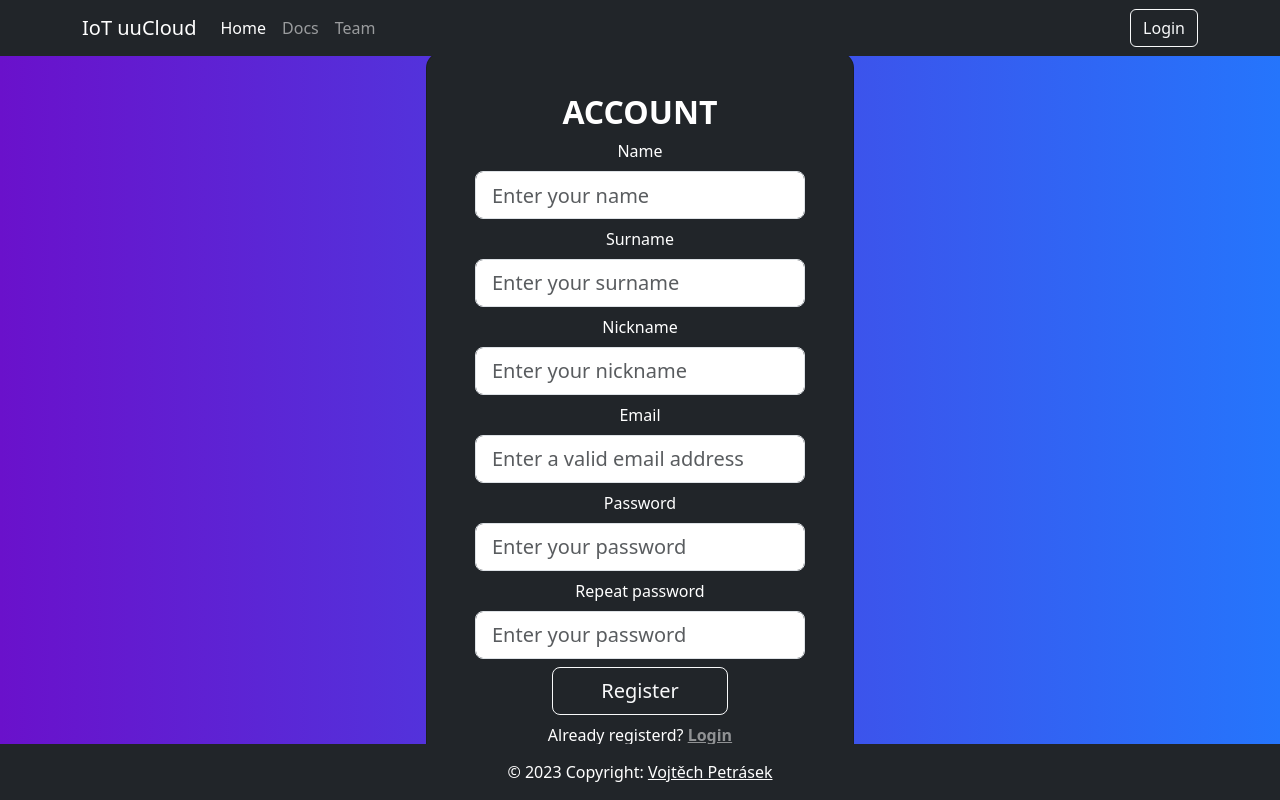
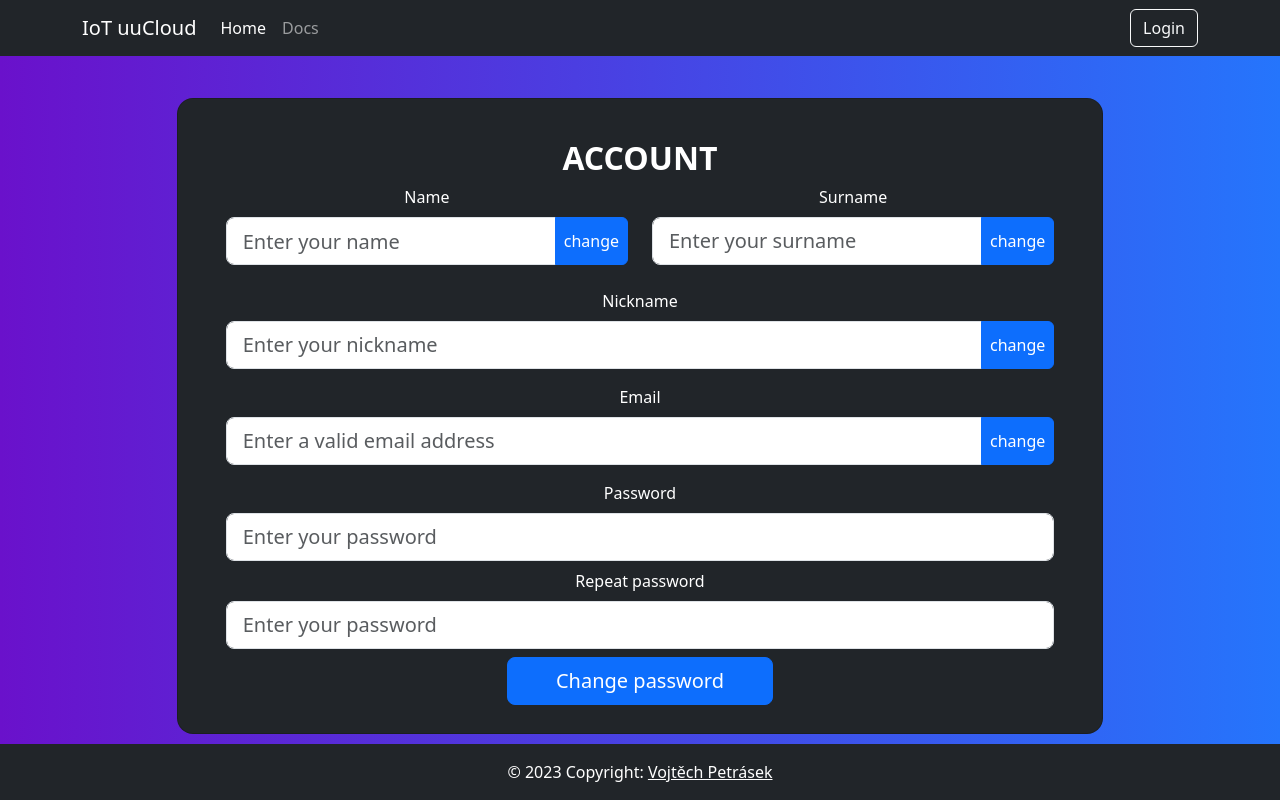
Before and after one commit to uu-team-8/uuWeb, a React (Create React App) app: page /account in a window 1280 px wide. Built offline with nearby package versions, Linux system fonts and the light colour scheme.

Commit message:
change account form

```diff
--- a/src/components/Forms/AccountForm.js
+++ b/src/components/Forms/AccountForm.js
@@ -21,52 +21,81 @@ class AccountForm extends Component {
               <div className="mb-md-1 mt-md-4 px-2 mx-4">
                 <h2 className="fw-bold mb-2 text-uppercase">Account</h2>
 
-                <div className="form-outline form-white mb-2">
+                <div className="row from-control">
+                  <div className="col-md-6 form-outline form-white mb-2">
                     <label className="form-label" htmlFor="name">
                       Name
                     </label>
+                    <div class="input-group mb-3">
                       <input
                         type="text"
                         id="name"
                         className={"form-control form-control-lg h-50"}
                         placeholder="Enter your name"
                       />
+                      <button
+                        className="btn btn-primary input-group-text px-2"
+                        id="name">
+                        change
+                      </button>
                     </div>
-
-                <div className="form-outline form-white mb-2">
+                  </div>
+                  <div className="col-md-6 form-outline form-white mb-2">
                     <label className="form-label" htmlFor="lastname">
                       Surname
                     </label>
+                    <div class="input-group mb-3">
                       <input
                         type="text"
                         id="lastname"
                         className={"form-control form-control-lg"}
                         placeholder="Enter your surname"
                       />
+                      <button
+                        className="btn btn-primary input-group-text px-2"
+                        id="lastname">
+                        change
+                      </button>
+                    </div>
+                  </div>
                 </div>
 
                 <div className="form-outline form-white mb-2">
                   <label className="form-label" htmlFor="nickname">
                     Nickname
                   </label>
+                  <div class="input-group mb-3">
                     <input
                       type="text"
                       id="nickname"
                       className={"form-control form-control-lg"}
                       placeholder="Enter your nickname"
                     />
+                    <button
+                      className="btn btn-primary input-group-text px-2"
+                      id="nickname">
+                      change
+                    </button>
+                  </div>
                 </div>
 
                 <div className="form-outline form-white mb-2">
                   <label className="form-label" htmlFor="email">
                     Email
                   </label>
+                  <div class="input-group mb-3">
                     <input
                       type="email"
                       id="email"
                       className={"form-control form-control-lg"}
                       placeholder="Enter a valid email address"
                     />
+                    <button
+                      className="btn btn-primary input-group-text px-2"
+                      id="email">
+                      change
+                    </button>
+                  </div>
                 </div>
 
                 <div className="form-outline form-white mb-2">
@@ -93,16 +122,10 @@ class AccountForm extends Component {
                 </div>
 
                 <button
-                  className="btn btn-outline-light btn-lg px-5 mb-2"
+                  className="btn btn-primary btn-lg px-5 mb-2"
                   type="submit">
-                  Register
+                  Change password
                 </button>
-                <p className="form-outline">
-                  Already registerd?{" "}
-                  <a href="/login" className="text-white-50 fw-bold">
-                    Login
-                  </a>
-                </p>
               </div>
             </div>
           </div>
--- a/src/components/Navbar/Navbar.js
+++ b/src/components/Navbar/Navbar.js
@@ -63,11 +63,6 @@ class NavBar extends React.Component {
                 <li className="nav-item">
                   <a className="nav-link" href="/docs">
                     Docs
-                  </a>
-                </li>
-                <li className="nav-item">
-                  <a className="nav-link" href="/">
-                    Team
                   </a>
                 </li>
                 {this.token && (
--- a/src/sites/Docs.js
+++ b/src/sites/Docs.js
@@ -15,6 +15,7 @@ class Documentation extends Component {
       <div style={{ height: "100vh", weight: "100vw" }}>
         <NavBar />
         <iframe
+          title="Swagger UI"
           src="https://api.uu.vojtechpetrasek.com/v3/docs"
           height="100%"
           width="100%"
```
Lines whose indentation alone changed are shown as unchanged.
